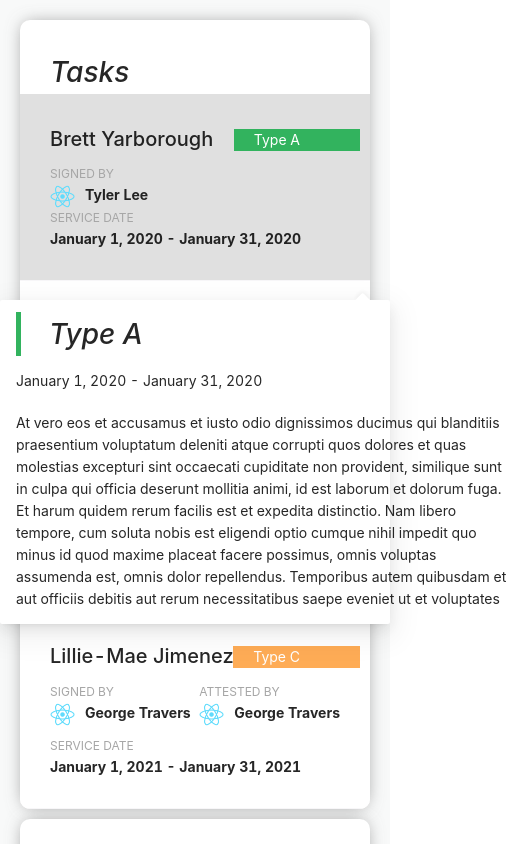
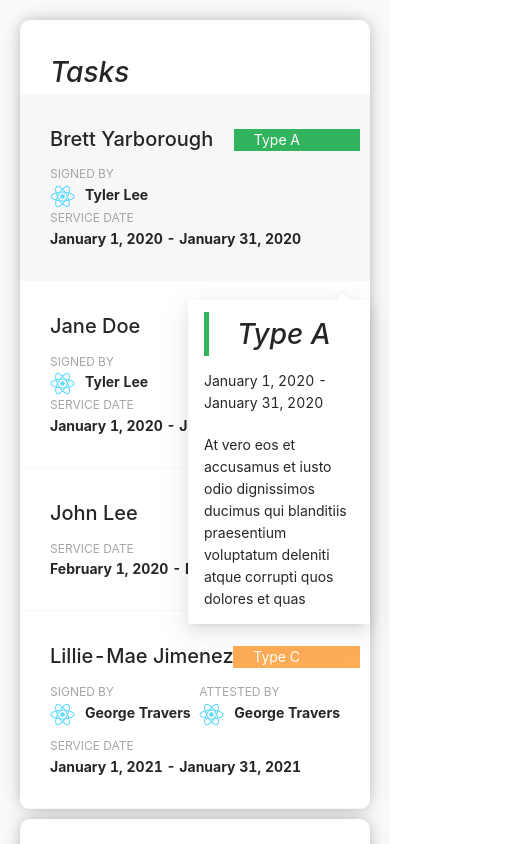
Before and after one commit to seki2020/MedTruly-FE-Project, a React (Create React App) app: page / in a window 390 px wide. In both pictures the pointer is over the element 195 px from the left and 187 px from the top of the page. Shown: the whole page, 516 px wide, since content can reach past the window. Built offline with nearby package versions, Linux system fonts and the light colour scheme.

Commit message:
fix mobile view detail popup size

```diff
--- a/src/components/Card/Card.module.css
+++ b/src/components/Card/Card.module.css
@@ -7,6 +7,12 @@
 }
 .root:hover {
   background-color: rgb(224, 224, 224);
+}
+
+@media only screen and (max-width: 640px) {
+  .root:hover {
+    background-color: rgb(247, 246, 248);
+  }
 }
 
 .title {
--- a/src/components/DetailPopover/DetailPopover.module.css
+++ b/src/components/DetailPopover/DetailPopover.module.css
@@ -13,3 +13,9 @@
 .description {
   margin-top: 20px;
 }
+
+@media only screen and (max-width: 640px) {
+  .detailCompRoot {
+    width: 150px;
+  }
+}
```
